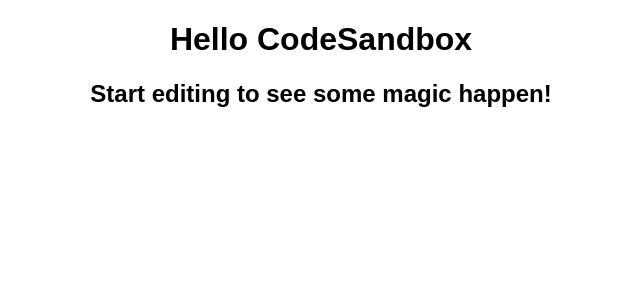
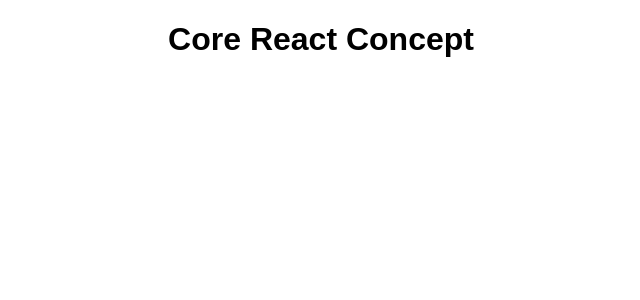
Before and after one commit to arissetyawan1/core-react, a React (Create React App) app: page / in a window 1280 px wide. Shown: the top 300 px of the page, without its empty margins (319-959 px from the left). Built offline with nearby package versions, Linux system fonts and the light colour scheme.

Commit message:
Belajar React Belajar Konsep React JS

```diff
--- a/src/App.js
+++ b/src/App.js
@@ -3,8 +3,7 @@
 export default function App() {
   return (
     <div className="App">
-      <h1>Hello CodeSandbox</h1>
-      <h2>Start editing to see some magic happen!</h2>
+      <h1>Core React Concept</h1>
     </div>
   );
 }
```
Also changed, not shown: package.json (+9 -4 lines).
